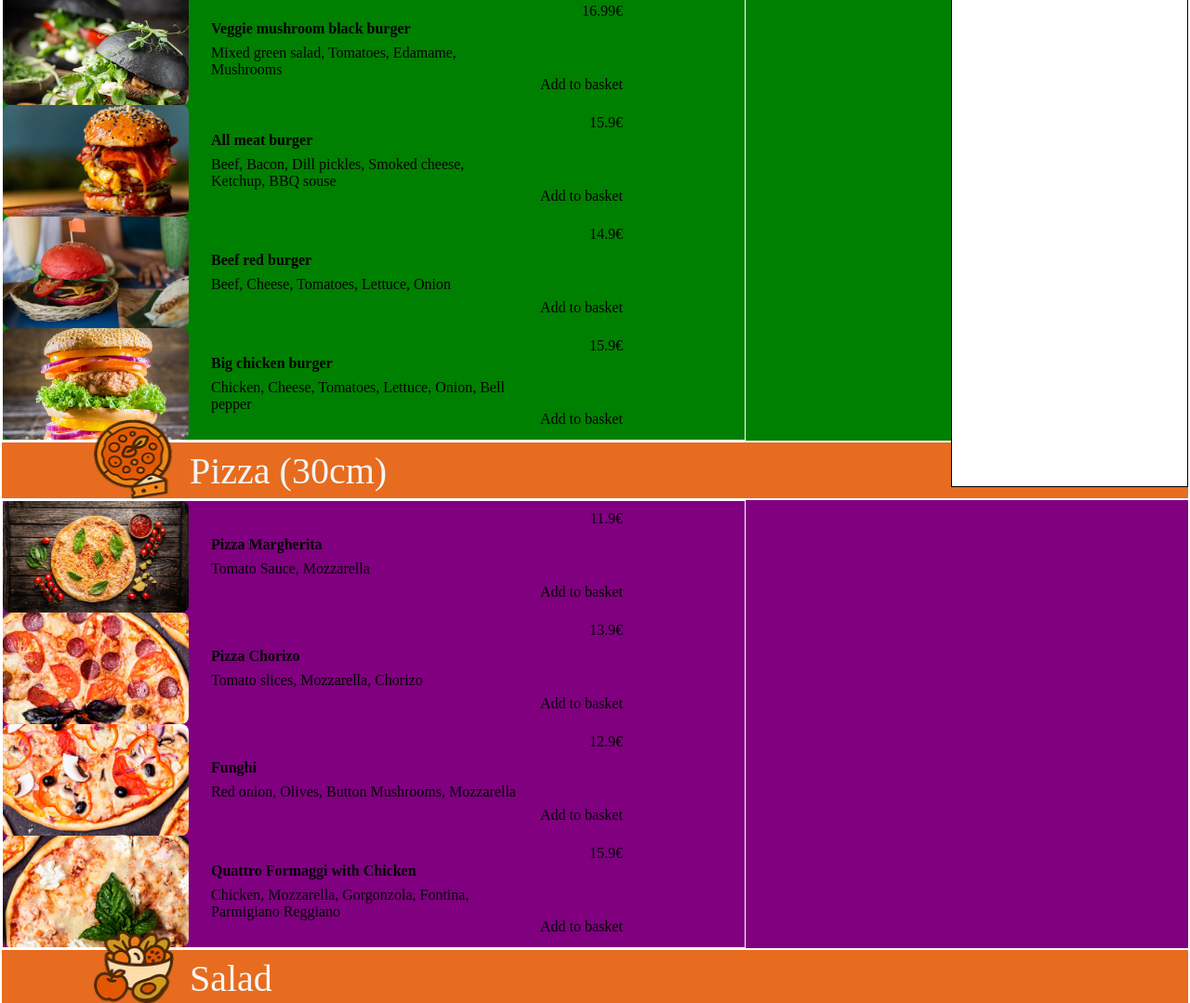
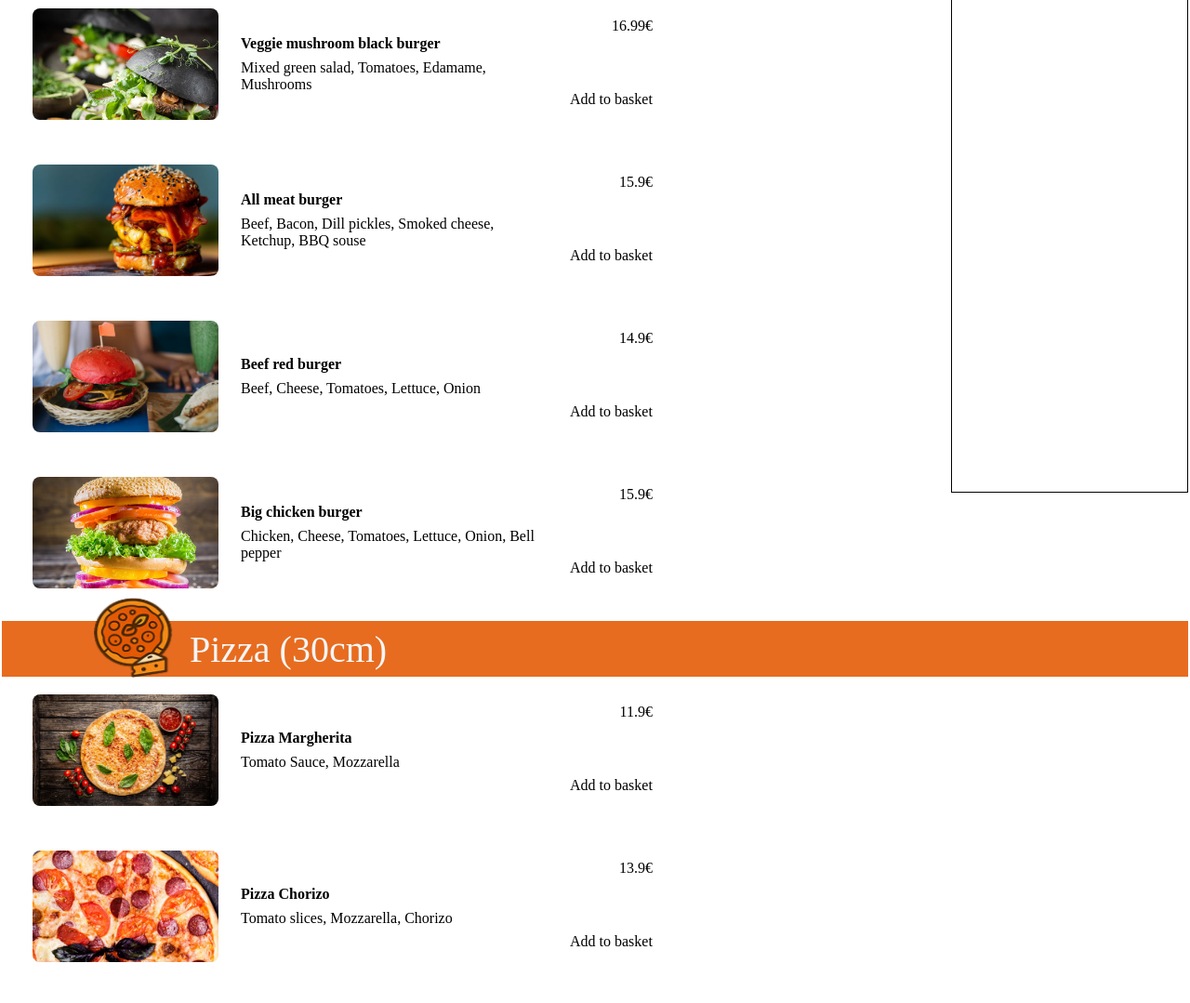
Before and after one commit to Salihban/Bestell-app, a plain HTML site: page index.html in a window 1280 px wide. Shown: the part 942-2021 px from the top of the page at 93% size. Drawn offline with Linux system fonts and the light colour scheme.

Commit message:
menu-cards anpassung

```diff
--- a/index.html
+++ b/index.html
@@ -38,7 +38,7 @@
                     <img src="./assets/icons/burger-icon.png" alt="burger icon">
                     <p>Burger & Sandwiches</p>
                 </div>
-            <section id="burger" class="green">
+            <section id="burger">
                 <div class="content">
                     <div id="burgerCard" class="menu-card"></div>
                 </div>
@@ -47,7 +47,7 @@
                     <img src="./assets/icons/pizza-icon.png" alt="Pizza icon">
                     <p>Pizza  (30cm)</p>
             </div>
-            <section id="pasta" class="purple">
+            <section id="pasta">
                 <div class="content">
                     <div id="pizzaCard" class="menu-card"></div>
                 </div>
@@ -56,7 +56,7 @@
                     <img src="./assets/icons/salad-icon.png" alt="Pizza icon">
                     <p>Salad</p>
             </div>
-            <section id="salad" class="teal">
+            <section id="salad">
                 <div class="content">
                     <div id="saladCard" class="menu-card"></div>
                 </div>
--- a/style.css
+++ b/style.css
@@ -174,6 +174,7 @@ section{
         align-items: center;
 
         gap: 24px;
+        padding: 16px 32px 32px;
 
         .menu-info{
             display: flex;
@@ -228,7 +229,7 @@ aside{
     width: 100%;
     position: absolute;
     top: 8dvh;
-    margin-top: 800px;
+    margin-top: 806px;
 
     .content{
         display: flex;
```
